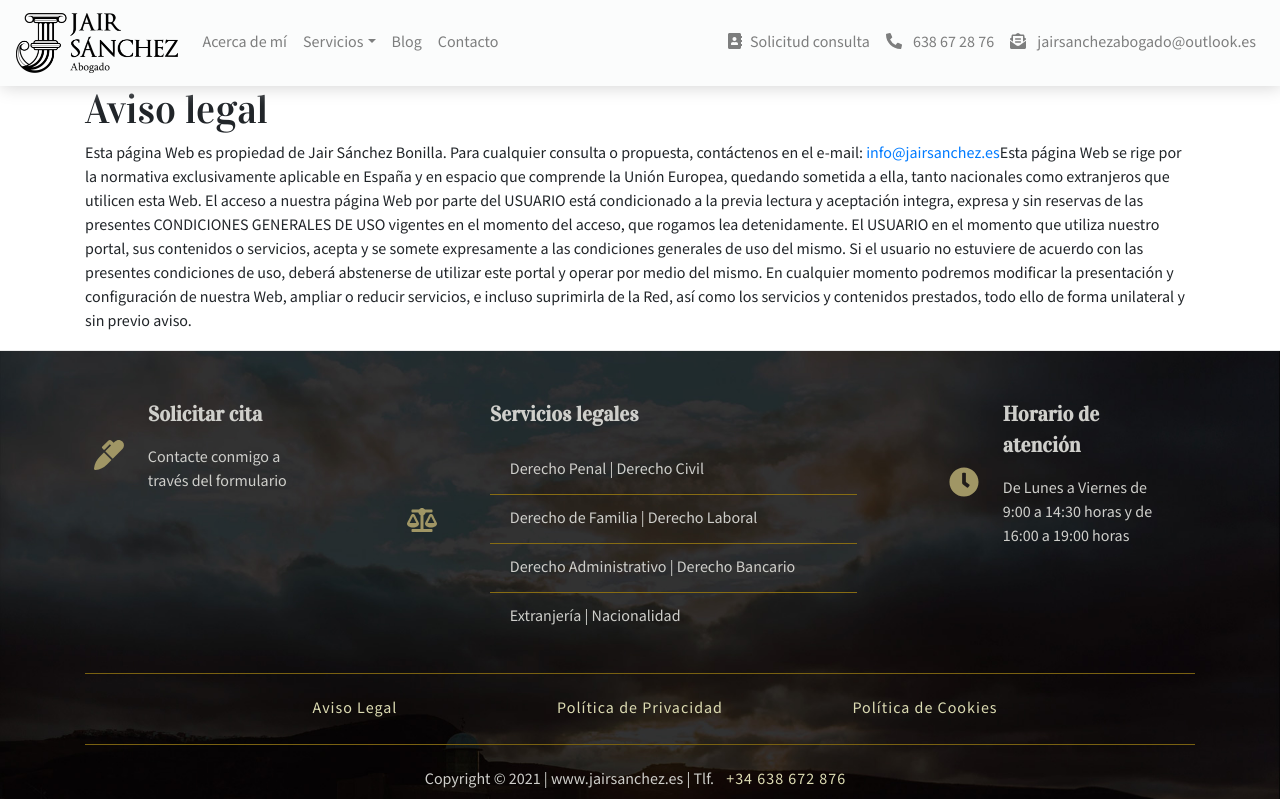
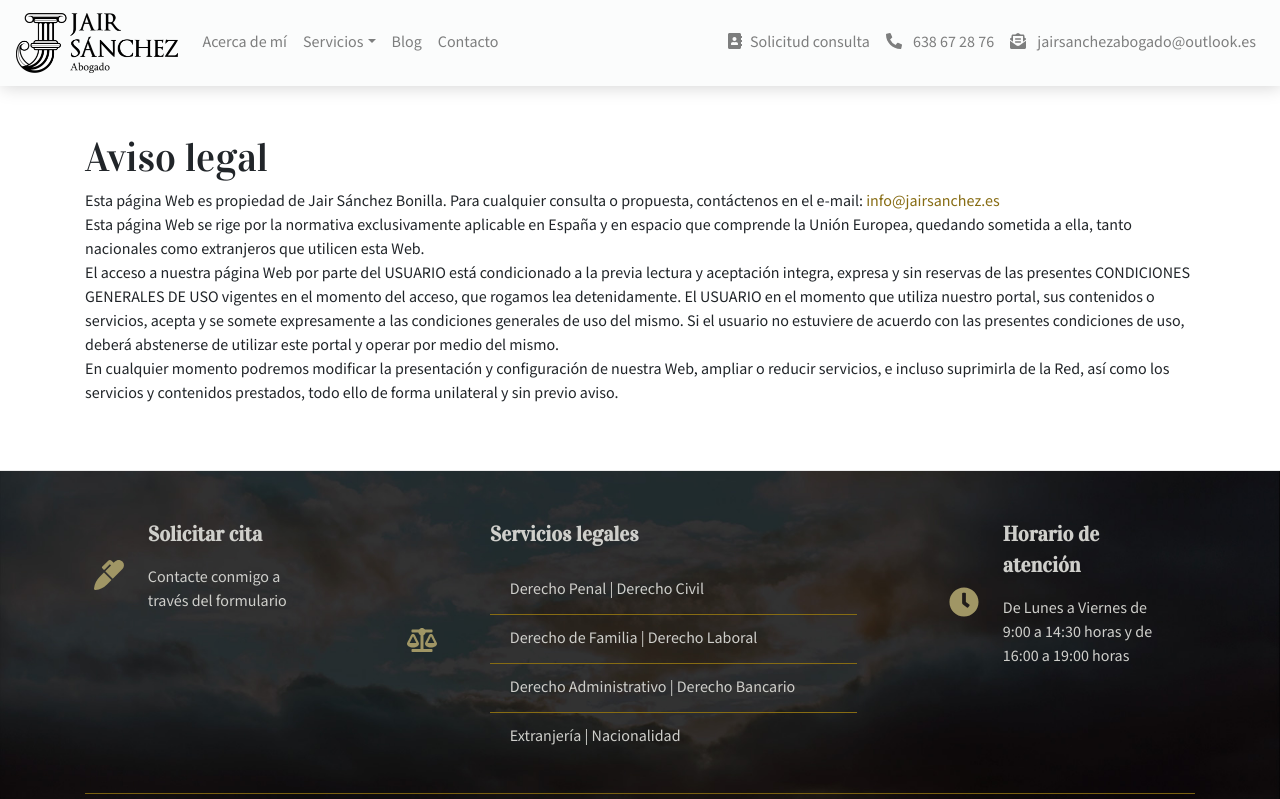
Before and after one commit to camgrafiman/jair-sanchez-abogado, a Next.js app: page /aviso_legal in a window 1280 px wide. Shown: the top 799 px of the page. Built offline with nearby package versions, Linux system fonts and the light colour scheme.

Commit message:
pruebas con gsap

```diff
--- a/pages/404.js
+++ b/pages/404.js
@@ -258,7 +258,7 @@ export default function paginaNoEncontrada() {
               <p>La página que buscas no existe.
                 El como ha llegado hasta aqui es un misterio. Pero puedes hacer click en el botón de abajo para ir a la página principal.
               </p>
-              <Link href="/contacto"><button className={styles.botonGeneral + " " + styles.btn5} ><FontAwesomeIcon icon={['fas', 'undo-alt']} className={styles.iconoBoton} /> <span className={styles.textoBoton}>Inicio</span> </button></Link>
+              <Link href="/"><button className={styles.botonGeneral + " " + styles.btn5} ><FontAwesomeIcon icon={['fas', 'undo-alt']} className={styles.iconoBoton} /> <span className={styles.textoBoton}>Inicio</span> </button></Link>
             </div>
           </div>
         </div>
--- a/pages/aviso_legal.js
+++ b/pages/aviso_legal.js
@@ -1,21 +1,26 @@
-import styles from '../styles/Index.module.scss';
+import styles from '../styles/Legal.module.scss';
 import ContainerGeneral from '../components/container';
 import { Container, Row, Col } from 'react-bootstrap';
 const AvisoLegal = () => {
     return (
         <ContainerGeneral title="Jair Sánchez - Abogado | Acerca de mí" >
-            <Container md={10}>
-            <h1 data-aos="fade-up"
-                    data-aos-anchor-placement="top-center">Aviso legal</h1>
-            <p data-aos="fade-up"
-                    data-aos-anchor-placement="top-center">Esta página Web es propiedad de Jair Sánchez Bonilla.
-            Para cualquier consulta o propuesta, contáctenos en el e-mail: <a href="mailto:info@jairsanchez.es">info@jairsanchez.es</a>
+            <Container md={10} className="mt-5 mb-5">
+                <Row>
+                    <Col>
+                        <h1 data-aos="fade-up"
+                                data-aos-anchor-placement="top-center">Aviso legal</h1>
+                        <p data-aos="fade-up"
+                                data-aos-anchor-placement="top-center">Esta página Web es propiedad de Jair Sánchez Bonilla.
+                        Para cualquier consulta o propuesta, contáctenos en el e-mail: <a className={styles.enlace} href="mailto:info@jairsanchez.es">info@jairsanchez.es</a><br/>
 
-            Esta página Web se rige por la normativa exclusivamente aplicable en España y en espacio que comprende la Unión Europea, quedando sometida a ella, tanto nacionales como extranjeros que utilicen esta Web.
+                        Esta página Web se rige por la normativa exclusivamente aplicable en España y en espacio que comprende la Unión Europea, quedando sometida a ella, tanto nacionales como extranjeros que utilicen esta Web.<br/>
 
-            El acceso a nuestra página Web por parte del USUARIO está condicionado a la previa lectura y aceptación integra, expresa y sin reservas de las presentes CONDICIONES GENERALES DE USO vigentes en el momento del acceso, que rogamos lea detenidamente. El USUARIO en el momento que utiliza nuestro portal, sus contenidos o servicios, acepta y se somete expresamente a las condiciones generales de uso del mismo. Si el usuario no estuviere de acuerdo con las presentes condiciones de uso, deberá abstenerse de utilizar este portal y operar por medio del mismo.
+                        El acceso a nuestra página Web por parte del USUARIO está condicionado a la previa lectura y aceptación integra, expresa y sin reservas de las presentes CONDICIONES GENERALES DE USO vigentes en el momento del acceso, que rogamos lea detenidamente. El USUARIO en el momento que utiliza nuestro portal, sus contenidos o servicios, acepta y se somete expresamente a las condiciones generales de uso del mismo. Si el usuario no estuviere de acuerdo con las presentes condiciones de uso, deberá abstenerse de utilizar este portal y operar por medio del mismo.<br/>
 
-            En cualquier momento podremos modificar la presentación y configuración de nuestra Web, ampliar o reducir servicios, e incluso suprimirla de la Red, así como los servicios y contenidos prestados, todo ello de forma unilateral y sin previo aviso.</p>
+                        En cualquier momento podremos modificar la presentación y configuración de nuestra Web, ampliar o reducir servicios, e incluso suprimirla de la Red, así como los servicios y contenidos prestados, todo ello de forma unilateral y sin previo aviso.</p>
+                    </Col>
+                </Row>
+
             </Container>
 
         </ContainerGeneral>
--- /dev/null
+++ b/styles/Legal.module.scss
@@ -0,0 +1,10 @@
+@import './variables.scss';
+
+.enlace {
+    color:$color-principal;
+}
+.enlace:hover {
+    background:$color-principal;
+    color: white;
+
+}
```
Also changed, not shown: pages/animacion.js (added, +32 -0 lines), pages/politica_privacidad.js (+17 -2 lines).
